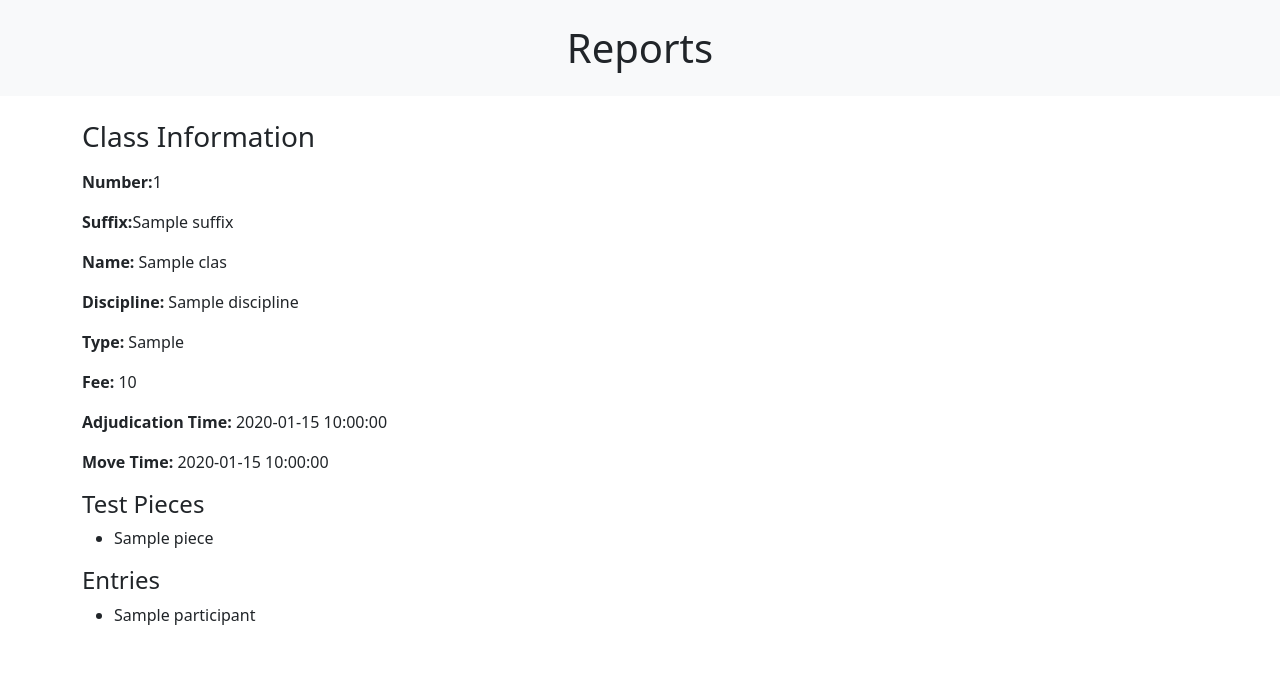
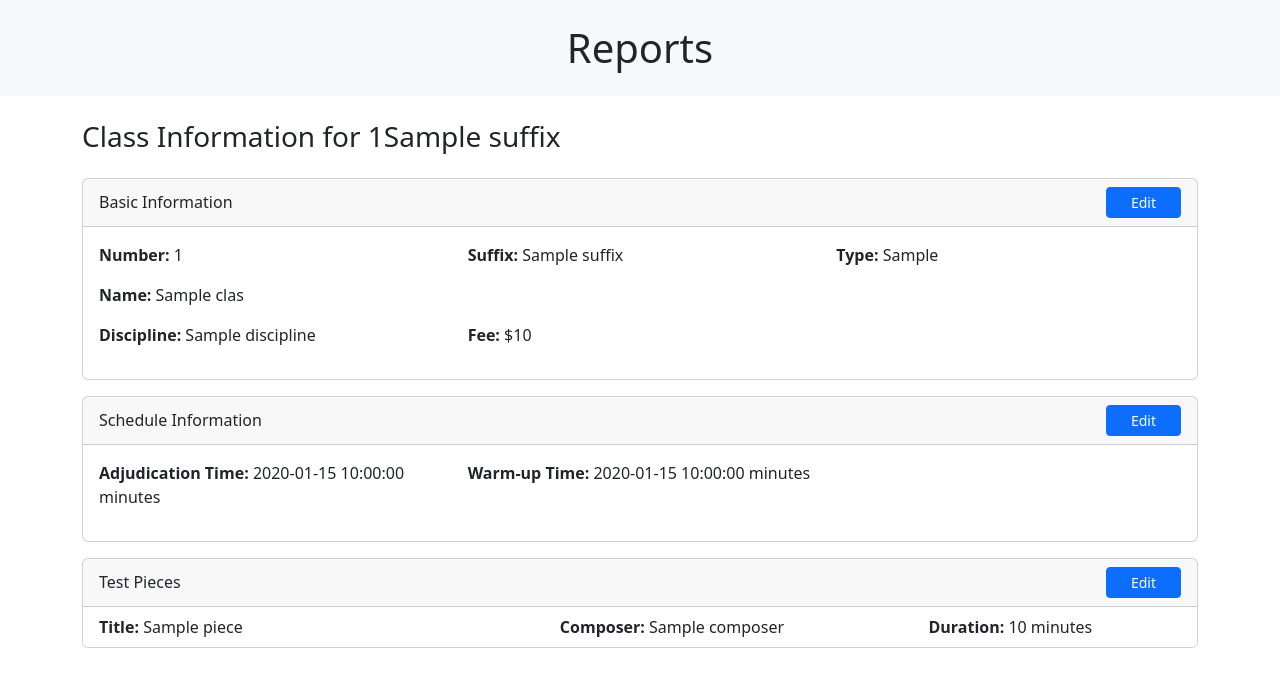
Before and after one commit to blinklet/music-festival-organizer, a Flask app: template mfo/admin/templates/admin/class_info.html in a window 1280 px wide. Shown: the part 56-743 px from the top of the page. Run offline with Flask 3, Linux system fonts and the light colour scheme; the template is opened without the code that fills it: most values are stand-ins (such as "Sample title", 1, 10 or a date in 2020); parts of the project's set-up code (start-up, migrations or seed data) failed here and were passed over; some libraries are stand-ins or nearby versions.

Commit message:
Information screen done. Dummy edit buttons

```diff
--- a/mfo/admin/templates/admin/class_info.html
+++ b/mfo/admin/templates/admin/class_info.html
@@ -5,48 +5,81 @@
 {% block report_content %}
 
 <div class="container pt-4">
-    <h3 class="pb-2">Class Information</h3>
+    <h3 class="pb-3">Class Information for {{ _class.number }}{{ _class.suffix }}</h3>
 
+    <div class="card mb-3">
+        <div class="card-header d-flex justify-content-between align-items-center">
+            Basic Information
+            <a href="#" class="btn btn-primary btn-sm px-4">Edit</a>
+        </div>
+        <div class="card-body">
             <div class="row">
+                <div class="col-md-4 col-sm-6 col-12">
+                    <p><strong>Number:</strong> {{ _class.number }}</p>
+                </div>
+                <div class="col-md-4 col-sm-6 col-12">
+                    <p><strong>Suffix:</strong> {{ _class.suffix }}</p>
+                </div>
+                <div class="col-md-4 col-sm-6 col-12">
+                    <p><strong>Type:</strong> {{ _class.class_type }}</p>
+                </div>
+                <div class="col-12">
+                    <p><strong>Name:</strong> {{ _class.name }}</p>
+                </div>
+                <div class="col-md-4 col-sm-6 col-12">
+                    <p><strong>Discipline:</strong> {{ _class.discipline }}</p>
+                </div>
 
+                <div class="col-md-4 col-sm-6 col-12">
+                    <p><strong>Fee:</strong> ${{ _class.fee }}</p>
+                </div>
+            </div>
+        </div>
+    </div>
+
+    <div class="card mb-3">
+        <div class="card-header d-flex justify-content-between align-items-center">
+            Schedule Information
+            <a href="#" class="btn btn-primary btn-sm px-4">Edit</a>
+        </div>
+        <div class="card-body">
             <div class="row">
-            <div class="col-sm-10">
-                <p><strong>Number:</strong>{{ _class.number }}</p>
-                <p><strong>Suffix:</strong>{{ _class.suffix }}</p>
-                <p><strong>Name:</strong> {{ _class.name }}</p>
-                <p><strong>Discipline:</strong> {{ _class.discipline }}</p>
-                <p><strong>Type:</strong> {{ _class.class_type }}</p>
-                <p><strong>Fee:</strong> {{ _class.fee }}</p>
-                <p><strong>Adjudication Time:</strong> {{ _class.adjudication_time }}</p>
-                <p><strong>Move Time:</strong> {{ _class.move_time }}</p>
+            <div class="col-md-4 col-sm-6 col-12">
+                <p><strong>Adjudication Time:</strong> {{ _class.adjudication_time }} minutes</p>
+            </div>
+            <div class="col-md-4 col-sm-6 col-12">
+                <p><strong>Warm-up Time:</strong> {{ _class.move_time }} minutes</p>
+            </div>
+            </div>
+        </div>
+    </div>
 
-
-                <h4>Test Pieces</h4>
-                <ul>
+    <div class="card">
+        <div class="card-header d-flex justify-content-between align-items-center">
+            Test Pieces
+            <a href="#" class="btn btn-primary btn-sm px-4">Edit</a>
+        </div>
+        <ul class="list-group list-group-flush">
             {% if _class.test_pieces %}
                 {% for piece in _class.test_pieces %}
-                            <li>{{ piece.title }}</li>
+                    <li class="list-group-item">
+                        <div class="row">
+                            <div class="col-12 col-lg-5">
+                                <strong>Title:</strong> {{ piece.title }}
+                            </div>
+                            <div class="col-12 col-lg-4 col-md-6 ">
+                                <strong>Composer:</strong> {{ piece.composer }}
+                            </div>
+                            <div class="col-12 col-lg-3 col-md-6">
+                                <strong>Duration:</strong> {{ piece.duration }} minutes
+                            </div>
+                        </div>
+                    </li>
                 {% endfor %}
             {% else %}
-                        <li>None</li>
+                <li class="list-group-item">None</li>
             {% endif %}
         </ul>
-
-                <h4>Entries</h4>
-                <ul>
-                    {% if _class.entries %}
-                        {% for entry in _class.entries %}
-                            {% for participant in entry.participants %}
-                                <li>{{ participant.name }}</li>
-                            {% endfor %}
-                        {% endfor %}
-                    {% else %}
-                        <li>None</li>
-                    {% endif %}
-
-                </ul>
-            </div>
-        </div>
     </div>
 </div>
 
```
Lines whose indentation alone changed are shown as unchanged.
